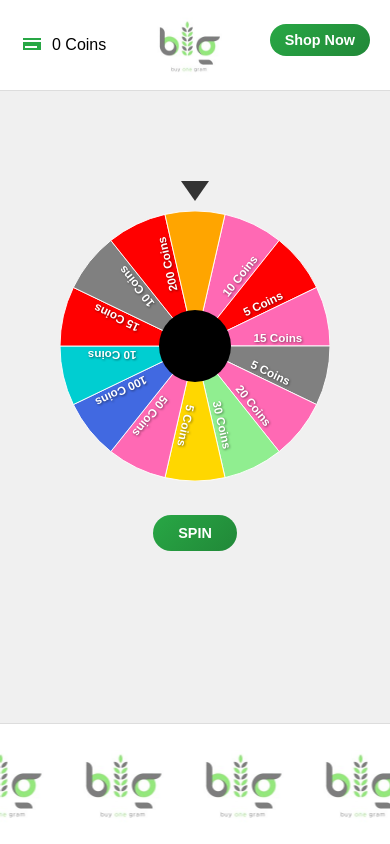
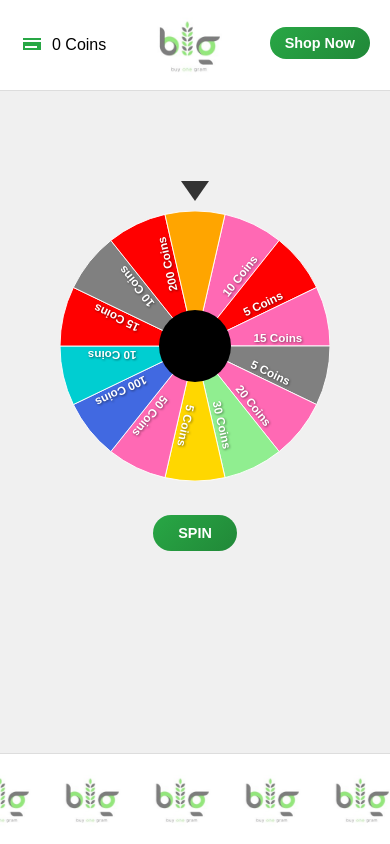
Before and after one commit to LostNSeeker/EFSpinWheel, a React (Create React App) app: page / in a window 390 px wide. Built offline with nearby package versions, Linux system fonts and the light colour scheme.

Commit message:
marque fixed

```diff
--- a/src/components/SpinWheel.css
+++ b/src/components/SpinWheel.css
@@ -206,6 +206,14 @@ body {
     0% { transform: translateX(0%); }
     100% { transform: translateX(-100%); }
   }
+  .marquee-img {
+    display: inline-block;
+    width: 100px; /* adjust as needed */
+    height: auto;
+    margin: 0 10px; /* spacing between images */
+    vertical-align: middle;
+  }
+
 
   /* Responsive adjustments */
   @media (max-width: 480px) {
@@ -227,18 +235,18 @@ body {
     .modal-content p {
       font-size: 0.9rem;
     }
+    .marquee-img {
+        display: inline-block;
+        width: 70px; /* adjust as needed */
+        height: auto;
+        margin: 0 10px; /* spacing between images */
+        vertical-align: middle;
+      }
+
 
     .shop-now-button {
-        margin-bottom: 20px;
+        margin-bottom: 15px;
       padding: 8px 15px;
       font-size: 0.9rem;
     }
   }
-
-  .marquee-img {
-    display: inline-block;
-    width: 100px; /* adjust as needed */
-    height: auto;
-    margin: 0 10px; /* spacing between images */
-    vertical-align: middle;
-  }
```
